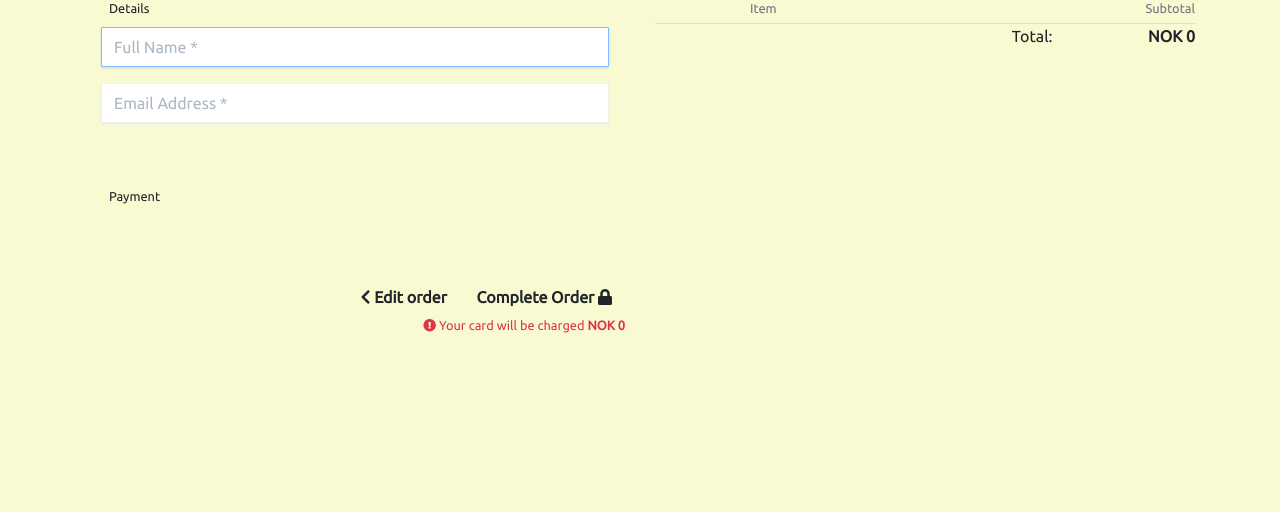
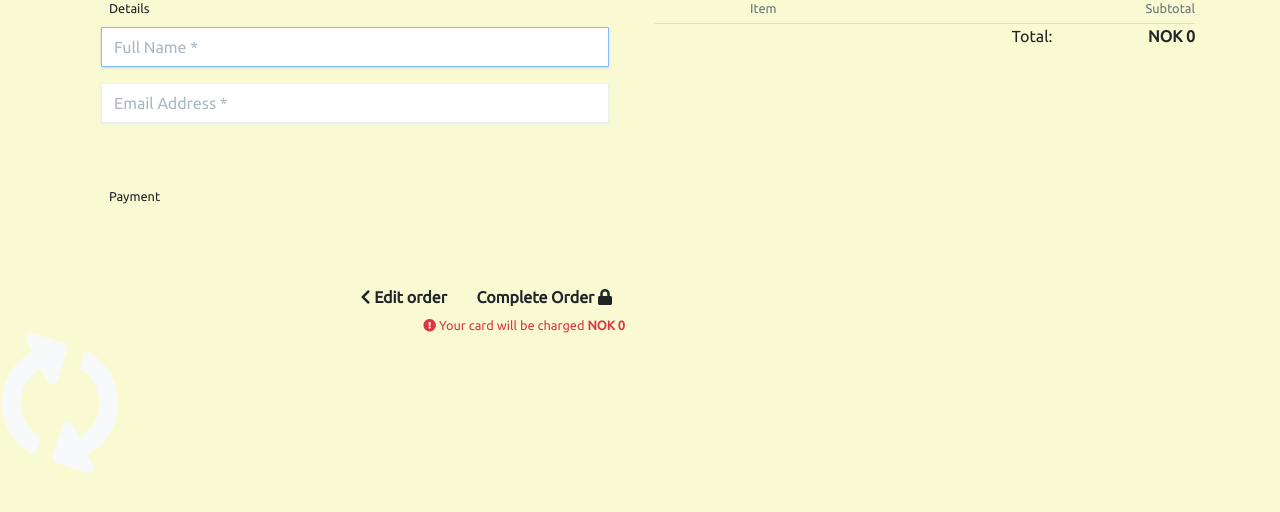
Before and after one commit to paulldev/milestone-project-4, a Django app: template checkout/templates/checkout/checkout.html in a window 1280 px wide. Shown: the part 198-710 px from the top of the page. Run offline with Django 3.2, Linux system fonts and the light colour scheme; the template is opened without the code that fills it: values that come from a table or form of the project are taken from there, others are empty; parts of the project's set-up code (start-up, migrations or seed data) failed here and were passed over; some libraries are stand-ins or nearby versions.

Commit message:
Add loading overlay for stripe payment

```diff
--- a/checkout/templates/checkout/checkout.html
+++ b/checkout/templates/checkout/checkout.html
@@ -97,6 +97,13 @@
             </div>
         </div>
     </div>
+    <div id="loading-overlay">
+        <h1 class="text-light logo-font loading-spinner">
+            <span class="icon">
+                <i class="fas fa-3x fa-sync-alt fa-spin"></i>
+            </span>
+        </h1>
+    </div>
 {% endblock %}
 {% block postload_js %}
     {{ block.super }}
```
